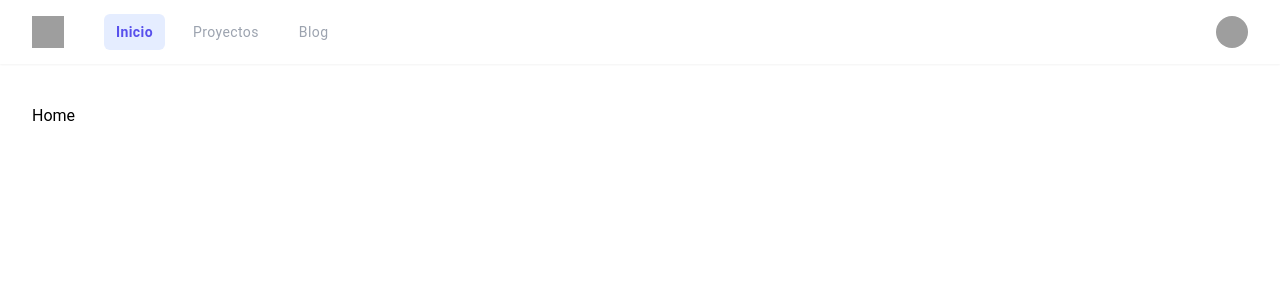
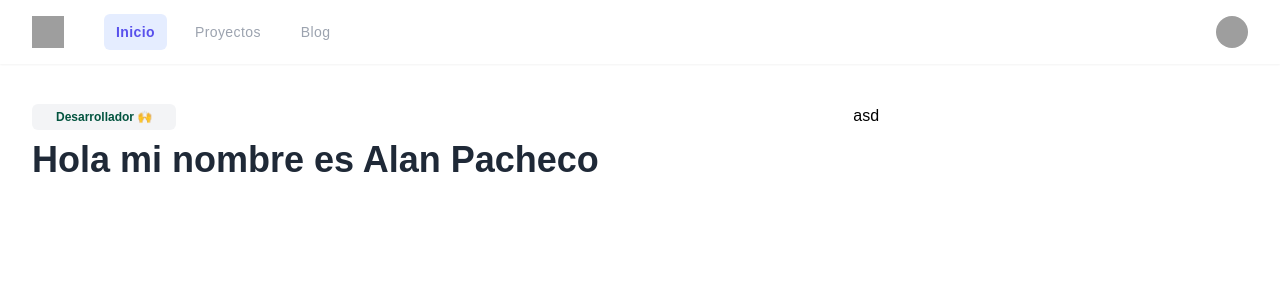
Before and after one commit to alansinbailarin/portfolio, a Vue app: page / in a window 1280 px wide. Shown: the top 300 px of the page. Built offline with nearby package versions, Linux system fonts and the light colour scheme; grey boxes are pictures that could not be loaded.

Commit message:
Addition of some features

```diff
--- a/package.json
+++ b/package.json
@@ -10,6 +10,7 @@
     "type-check": "vue-tsc --noEmit"
   },
   "dependencies": {
+    "@vueuse/core": "^9.9.0",
     "flowbite": "^1.5.5",
     "pinia": "^2.0.28",
     "vue": "^3.2.45",
--- a/src/App.vue
+++ b/src/App.vue
@@ -7,6 +7,5 @@ import { RouterView } from "vue-router";
   <div id="app">
     <Navbar />
     <RouterView />
-    <!-- <HomePage /> -->
   </div>
 </template>
--- a/src/components/Navbar.vue
+++ b/src/components/Navbar.vue
@@ -32,7 +32,6 @@
                     class="flex max-w-xs items-center rounded-full"
                     id="user-menu-button"
                     :aria-expanded="open"
-                    aria-haspopup="true"
                     @click="open = !open"
                   >
                     <span class="sr-only">Open user menu</span>
@@ -45,6 +44,7 @@
                 </div>
                 <div
                   v-if="open"
+                  ref="userDropdown"
                   class="absolute right-0 z-10 mt-2 w-48 origin-top-right rounded-md bg-white py-1 shadow-lg ring-1 ring-black ring-opacity-5 focus:outline-none"
                   role="menu"
                   aria-orientation="vertical"
@@ -54,7 +54,6 @@
                   <RouterLink
                     v-for="item in userMenu"
                     :to="item.link"
-                    href="#"
                     class="block px-4 py-2 text-sm text-gray-700"
                     role="menuitem"
                     tabindex="-1"
@@ -66,7 +65,6 @@
             </div>
           </div>
           <div class="-mr-2 flex md:hidden">
-            <!-- Mobile menu button -->
             <button
               type="button"
               class="inline-flex items-center justify-center rounded-md p-2 text-gray-500"
@@ -74,12 +72,6 @@
               :aria-expanded="open"
               @click="open = !open"
             >
-              <span class="sr-only">Open main menu</span>
-              <!--
-              Heroicon name: outline/bars-3
-
-              Menu open: "hidden", Menu closed: "block"
-            -->
               <svg
                 class="block h-6 w-6"
                 xmlns="http://www.w3.org/2000/svg"
@@ -95,11 +87,6 @@
                   d="M3.75 6.75h16.5M3.75 12h16.5m-16.5 5.25h16.5"
                 />
               </svg>
-              <!--
-              Heroicon name: outline/x-mark
-
-              Menu open: "block", Menu closed: "hidden"
-            -->
               <svg
                 class="hidden h-6 w-6"
                 xmlns="http://www.w3.org/2000/svg"
@@ -119,15 +106,11 @@
           </div>
         </div>
       </div>
-
-      <!-- Mobile menu, show/hide based on menu state. -->
       <div v-if="open" class="md:hidden" id="mobile-menu">
         <div class="space-y-1 px-2 pt-2 pb-3 sm:px-3">
-          <!-- Current: "bg-gray-900 text-white", Default: "text-gray-300 hover:bg-gray-700 hover:text-white" -->
           <RouterLink
             v-for="item in menu"
             :to="item.link"
-            href="#"
             class="text-gray-400 block hover:bg-gray-100 hover:text-gray-700 px-3 py-2 rounded-md text-base"
             aria-current="page"
             active-class="bg-indigo-100 text-indigo-600 font-semibold hover:bg-indigo-200 hover:text-indigo-600 transition duration-300 ease-out"
@@ -157,7 +140,6 @@
           <div v-for="item in userMenu" class="mt-3 space-y-1 px-2">
             <RouterLink
               :to="item.link"
-              href="#"
               class="block rounded-md px-3 py-2 text-base font-medium text-gray-400 hover:bg-gray-100 hover:text-gray-600"
               active-class="bg-gray-50 text-gray-600 font-semibold hover:bg-gray-50 hover:text-gray-600 transition duration-300 ease-out"
               >{{ item.name }}</RouterLink
@@ -176,8 +158,12 @@ export default {
 <script setup lang="ts">
 import { ref } from "vue";
 import { RouterLink } from "vue-router";
+import { onClickOutside } from "@vueuse/core";
 
+const userDropdown = ref(null);
 const open = ref(false);
+
+onClickOutside(userDropdown, () => (open.value = false));
 const menu = [
   {
     name: "Inicio",
--- a/src/views/principal/Home.vue
+++ b/src/views/principal/Home.vue
@@ -1,5 +1,20 @@
 <template>
-  <div class="mx-auto max-w-7xl px-4 sm:px-6 lg:px-8 mt-10">Home</div>
+  <div class="mx-auto max-w-7xl px-4 sm:px-6 lg:px-8 mt-10">
+    <div class="grid grid-cols-3 gap-4">
+      <div class="col-span-2">
+        <div class="mb-3">
+          <span
+            class="text-xs font-semibold bg-gray-100 text-green-800 px-6 py-1.5 rounded-md"
+            >Desarrollador 🙌</span
+          >
+        </div>
+        <h1 class="text-4xl text-gray-800 font-extrabold">
+          Hola mi nombre es Alan Pacheco
+        </h1>
+      </div>
+      <div>asd</div>
+    </div>
+  </div>
 </template>
 <script lang="ts">
 export default {
--- a/src/views/principal/NotFound.vue
+++ b/src/views/principal/NotFound.vue
@@ -7,7 +7,9 @@
         <div class="relative">
           <div class="absolute">
             <div class="">
-              <h1 class="my-2 text-gray-800 font-extrabold text-3xl">
+              <h1
+                class="mb-4 text-5xl font-extrabold tracking-tight leading-none text-gray-900 md:text-5xl lg:text-5xl dark:text-white"
+              >
                 Ups, parece que no hay nada que ver por aca
               </h1>
               <p class="my-2 text-gray-800">
--- a/tailwind.config.js
+++ b/tailwind.config.js
@@ -8,8 +8,7 @@ module.exports = {
   theme: {
     extend: {
       fontFamily: {
-        sans: ["Roboto", "sans-serif"],
-        heading: ["Poppins", "sans-serif"],
+        sans: ["Arial", "noto-sans"],
       },
     },
   },
```
Also changed, not shown: 1 other file (tests, documents, lock files or other folders).
